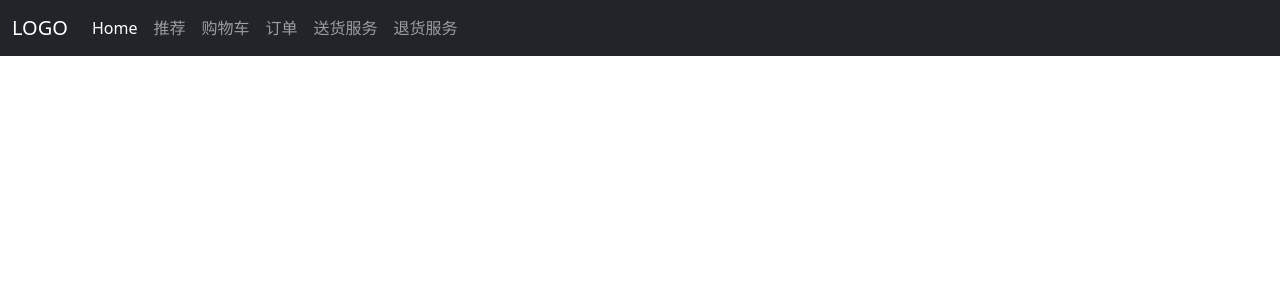
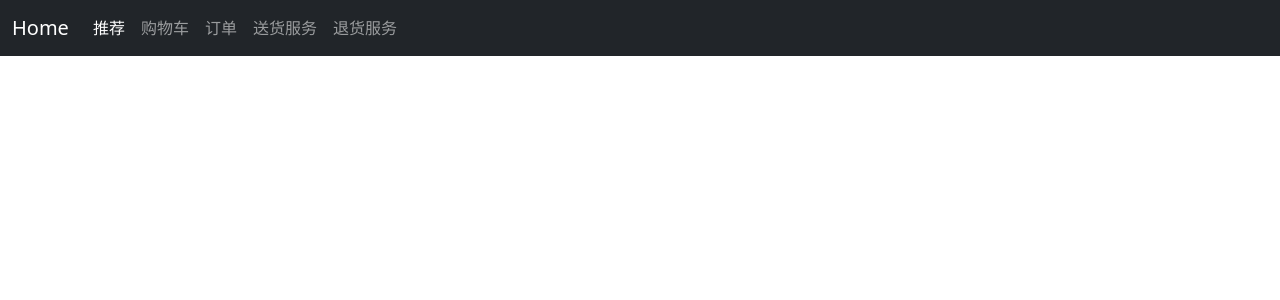
Before and after one commit to Jsyfer/angular-demo, an Angular app: page / in a window 1280 px wide. Shown: the top 300 px of the page. Built offline with nearby package versions, Linux system fonts and the light colour scheme.

Commit message:
Update navbar.component.html

```diff
--- a/src/app/navbar/navbar.component.html
+++ b/src/app/navbar/navbar.component.html
@@ -1,13 +1,12 @@
 <nav class="navbar navbar-dark bg-dark navbar-expand">
   <div class="container-fluid">
-    <a class="navbar-brand" href="#">LOGO</a>
+    <a class="navbar-brand" href="#">Home</a>
     <button class="navbar-toggler" type="button" data-bs-toggle="collapse" data-bs-target="#navbarNavAltMarkup" aria-controls="navbarNavAltMarkup" aria-expanded="false" aria-label="Toggle navigation">
       <span class="navbar-toggler-icon"></span>
     </button>
     <div class="collapse navbar-collapse" id="navbarNavAltMarkup">
       <div class="navbar-nav">
-        <a class="nav-link active" aria-current="page" href="#">Home</a>
-        <a class="nav-link" href="#">推荐</a>
+        <a class="nav-link active" aria-current="page" href="#">推荐</a>
         <a class="nav-link" href="#">购物车</a>
         <a class="nav-link" href="#">订单</a>
         <a class="nav-link" href="#">送货服务</a>
```
